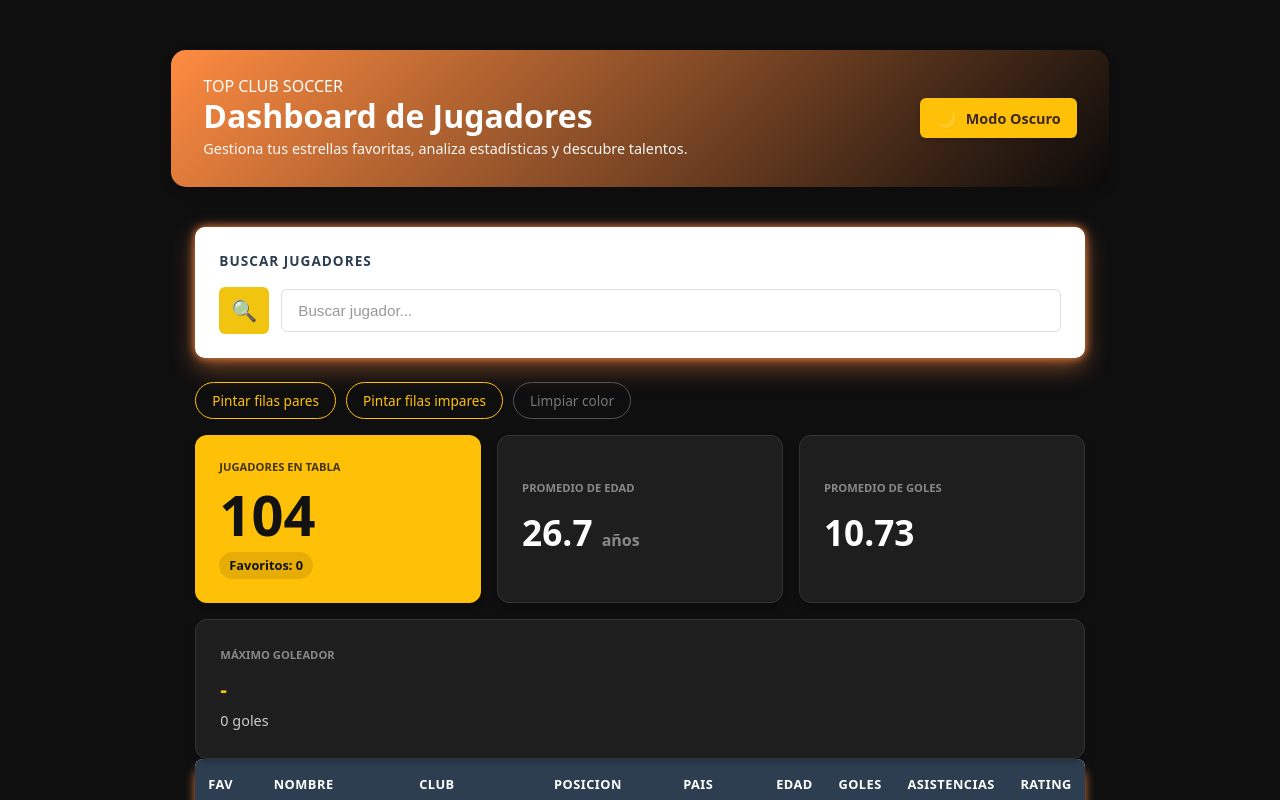
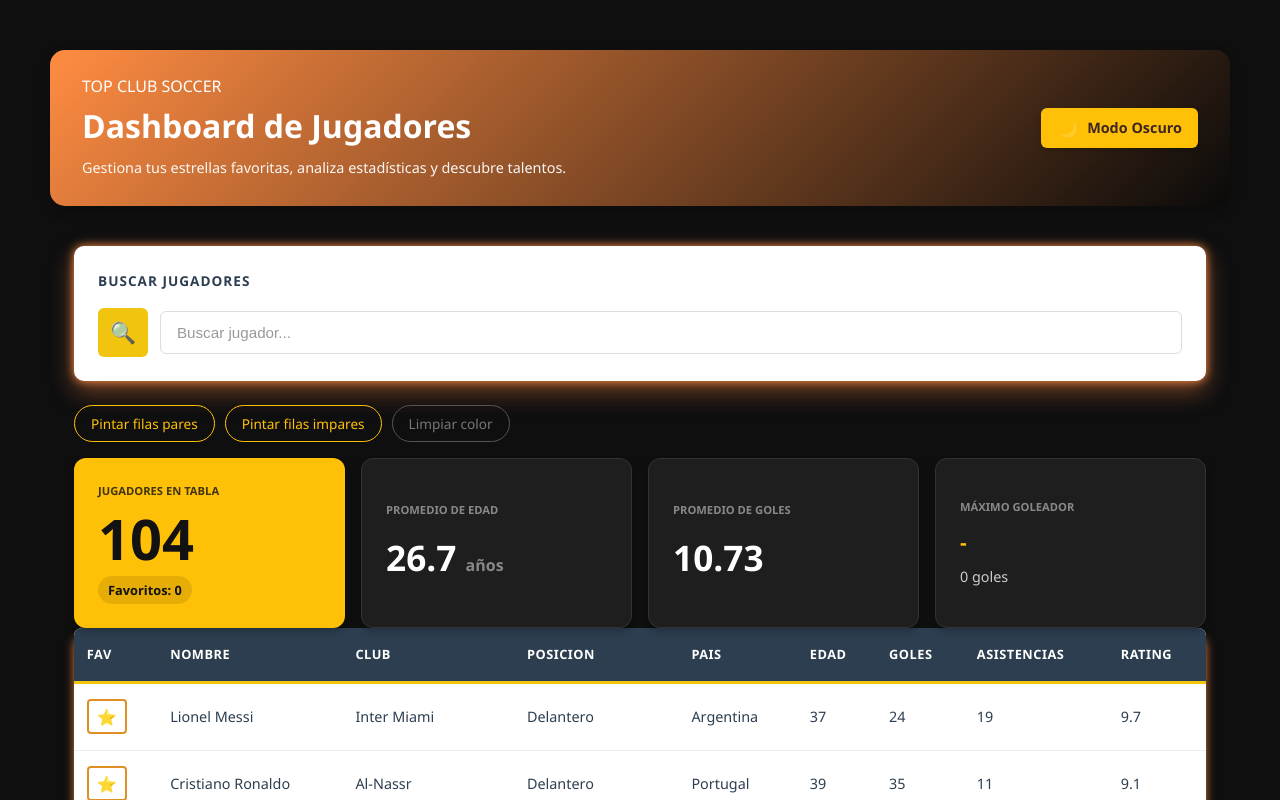
Before and after one commit to JuanEstebanCuellar/FUTBOL-TrabajoFinalProgramacion4, a React (Vite) app: page / in a window 1280 px wide. Shown: the top 800 px of the page. Built offline with nearby package versions, Linux system fonts and the light colour scheme.

Commit message:
Estilos CSS (Refinando 2)

```diff
--- a/src/App.jsx
+++ b/src/App.jsx
@@ -75,8 +75,13 @@ function App() {
   // Guardar darkMode
   useEffect(function() {
     localStorage.setItem('darkMode', JSON.stringify(darkMode));
-    if (darkMode) document.body.classList.add('dark-mode');
-    else document.body.classList.remove('dark-mode');
+    if (darkMode) {
+      document.body.classList.add('dark-mode');
+      document.body.classList.remove('light-mode');
+    } else {
+      document.body.classList.add('light-mode');
+      document.body.classList.remove('dark-mode');
+    }
   }, [darkMode]);
 
   // Guardar favorites
--- a/src/index.css
+++ b/src/index.css
@@ -21,6 +21,8 @@
   --text-color: #111111;
   --panel-bg: #ffffff;
   --panel-contrast: #f2f2f2;
+  --primary-orange: #ff8c42;
+  --dark-gray: #2a2a2a;
 }
 
 /* Dark theme overrides */
@@ -43,12 +45,17 @@ body.light-mode {
 
 /* Forzar alto completo y box-sizing */
 html, body, #root {
+  width: 100%;
   height: 100%;
   margin: 0;
   padding: 0;
   box-sizing: border-box;
-  background: var(--app-bg);
-  color: var(--text-color);
+}
+
+body {
+  background: #0f0f10; /* fondo oscuro sin restricción */
+  color: #e6e6e6;
+  min-height: 100vh;
 }
 
 /* Normalize box-sizing for all elements */
@@ -61,20 +68,6 @@ a {
 }
 a:hover {
   color: #535bf2;
-}
-
-body {
-  margin: 0;
-  display: flex;
-  justify-content: center; /* centra el root horizontalmente */
-  align-items: flex-start;  /* alinea al principio verticalmente */
-  min-width: 320px;
-  min-height: 100vh;
-}
-
-h1 {
-  font-size: 3.2em;
-  line-height: 1.1;
 }
 
 button {
@@ -108,3 +101,29 @@ button:focus-visible {
     background-color: #f9f9f9;
   }
 }
+
+* {
+  margin: 0;
+  padding: 0;
+  box-sizing: border-box;
+}
+
+html, body, #root {
+  width: 100%;
+  height: 100%;
+  margin: 0;
+  padding: 0;
+}
+
+body {
+  background-color: var(--app-bg);
+  color: var(--text-color);
+  font-family: 'Segoe UI', Tahoma, Geneva, Verdana, sans-serif;
+  line-height: 1.6;
+  transition: background-color 0.3s ease, color 0.3s ease;
+}
+
+#root {
+  width: 100%;
+  min-height: 100vh;
+}
```
